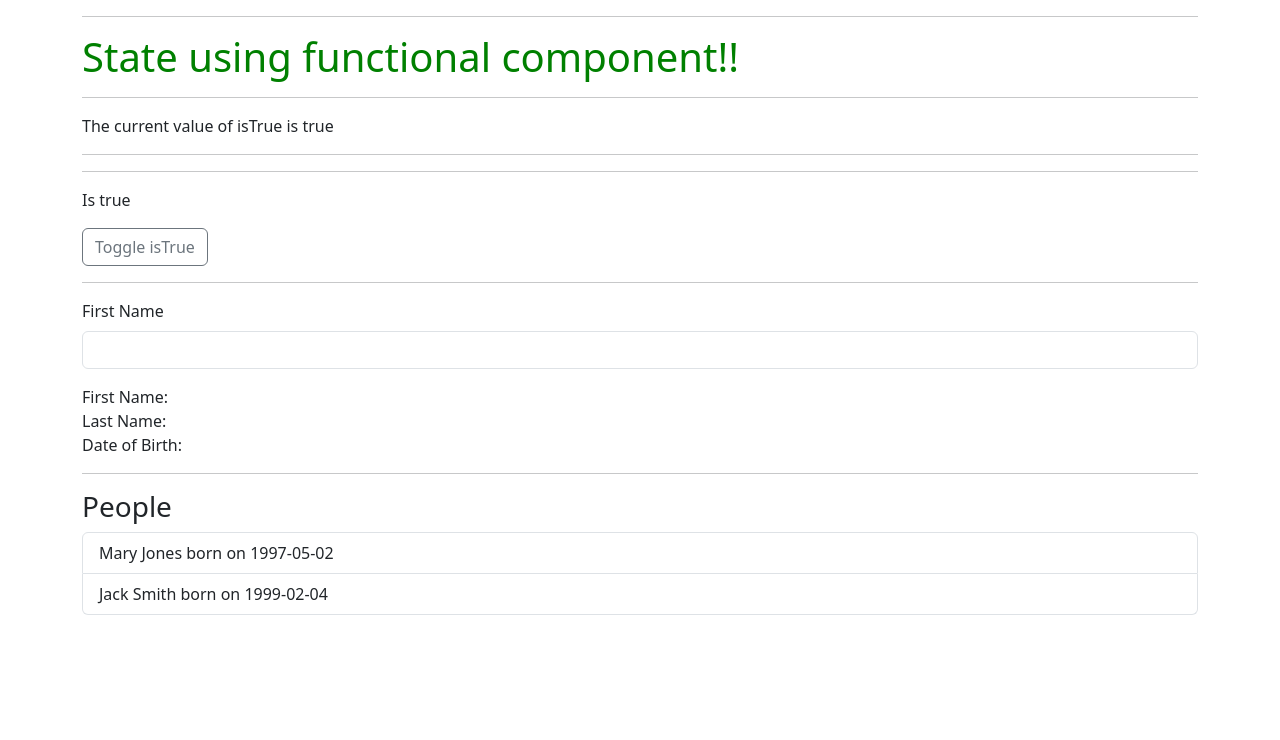
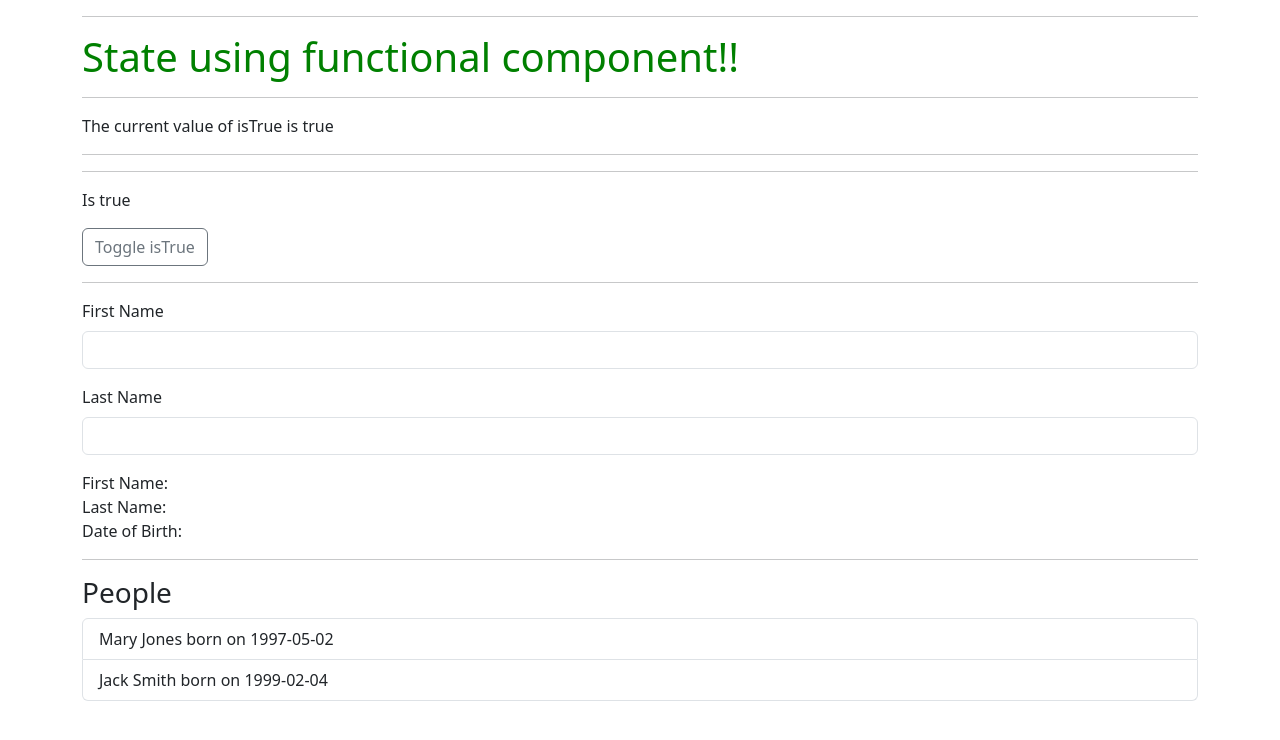
Before and after one commit to msaufi2325/my-app, a React (Create React App) app: page / in a window 1280 px wide. Shown: the top 740 px of the page. Built offline with nearby package versions, Linux system fonts and the light colour scheme.

Commit message:
add form inputs for user details and use functional components with props for dynamic message

```diff
--- a/src/App.js
+++ b/src/App.js
@@ -1,5 +1,6 @@
 import React, { Fragment, useEffect, useState } from "react";
 import "./App.css";
+import Input from "./Input";
 
 function HelloWorld(props) {
   const [isTrue, setIsTrue] = useState(true);
@@ -63,12 +64,22 @@
             onChange={(e) => setFirstName(e.target.value)}
           ></input>
         </div>
+
+        <Input
+          title="Last Name"
+          type="text"
+          name="last-name"
+          autoComplete="last-name-new"
+          className="form-control"
+          onChange={(e) => setLastName(e.target.value)}
+        ></Input>
       </form>
       <div>
         First Name: {firstName} <br />
         Last Name: {lastName} <br />
         Date of Birth: {dob} <br />
       </div>
+
       <hr />
       <h3>People</h3>
       <ul className="list-group">
--- /dev/null
+++ b/src/Input.js
@@ -0,0 +1,18 @@
+const Input = (props) => {
+  return (
+    <div className="mb-3">
+      <label htmlFor={props.name} className="form-label">
+        {props.title}
+      </label>
+      <input
+        type={props.type}
+        className={props.className}
+        id={props.name}
+        autoComplete={props.autoComplete}
+        onChange={props.onChange}
+      ></input>
+    </div>
+  );
+};
+
+export default Input;
```
